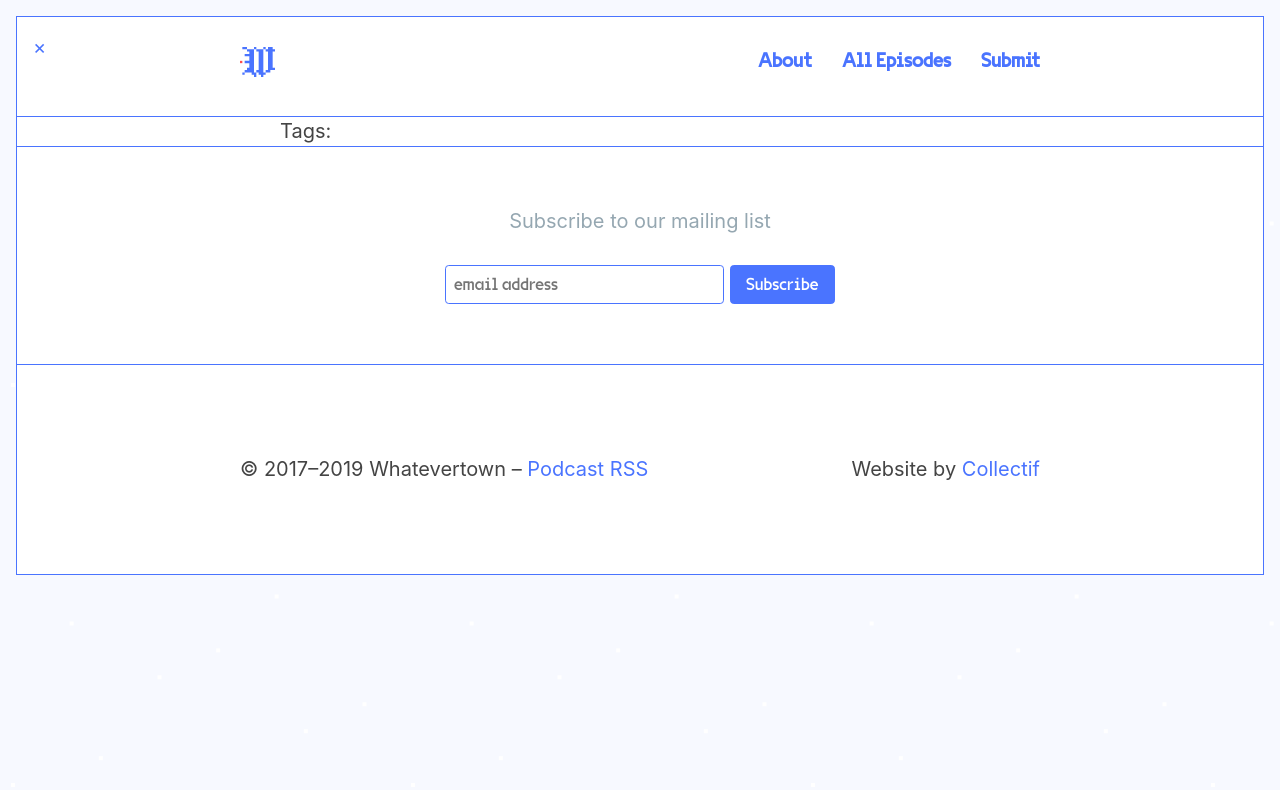
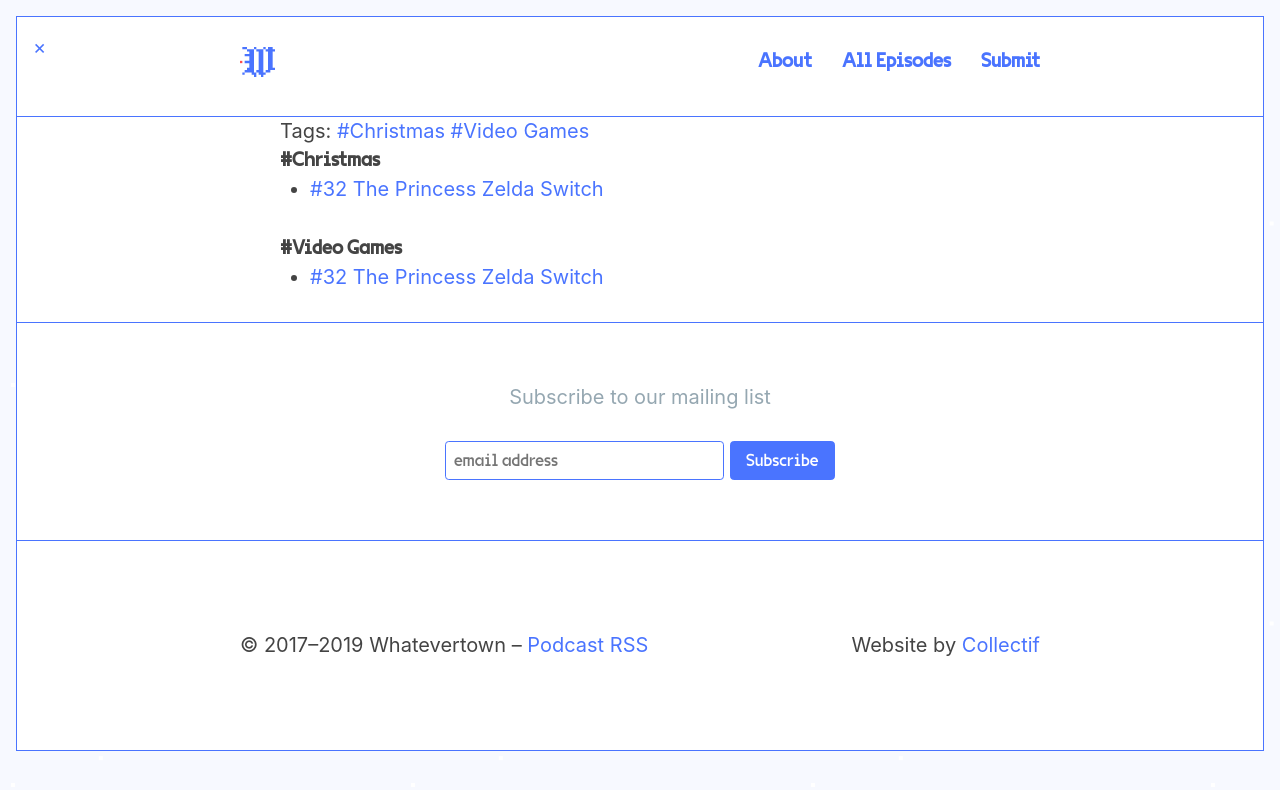
Before and after one commit to jondueck/whatevertown, a Jekyll site: the page built from tags.html, in a window 1280 px wide. Shown: the top 790 px of the page. Built offline with Jekyll 4.4.1, drawn with Linux system fonts in a browser that asks for light colours; some web fonts are replaced.

Commit message:
Updated 209

```diff
--- a/_posts/2018-12-11-209.md
+++ b/_posts/2018-12-11-209.md
@@ -2,16 +2,13 @@
 title: "#32 The Princess Zelda Switch"
 date: 2018-12-11 18:30:00 -06:00
 permalink: "/episode/s02e09/"
-season: 2
-episode: 32
-episode_type: full
+tags:
+- Christmas
+- Video Games
 author: Whatevertown
 file: https://s3.ca-central-1.amazonaws.com/lodgment-remark-slipshod/s02e09.mp3
 file_itunes: https://s3.ca-central-1.amazonaws.com/lodgment-remark-slipshod/s02e09.m4a
 stitcher: 57678558
-soundcloud:
-googleplay:
-itunes:
 artwork: "/dist/artwork/xmas_green.jpg"
 summary: The guys get into the Christmas spirit, the video game spirit, and the spirit
   of Would You Rather.
@@ -22,6 +19,9 @@ length: 61218139
 explicit: 'no'
 block: 'no'
 comments: true
+season: 2
+episode_type: full
+episode: 32
 layout: post
 ---
 
```
